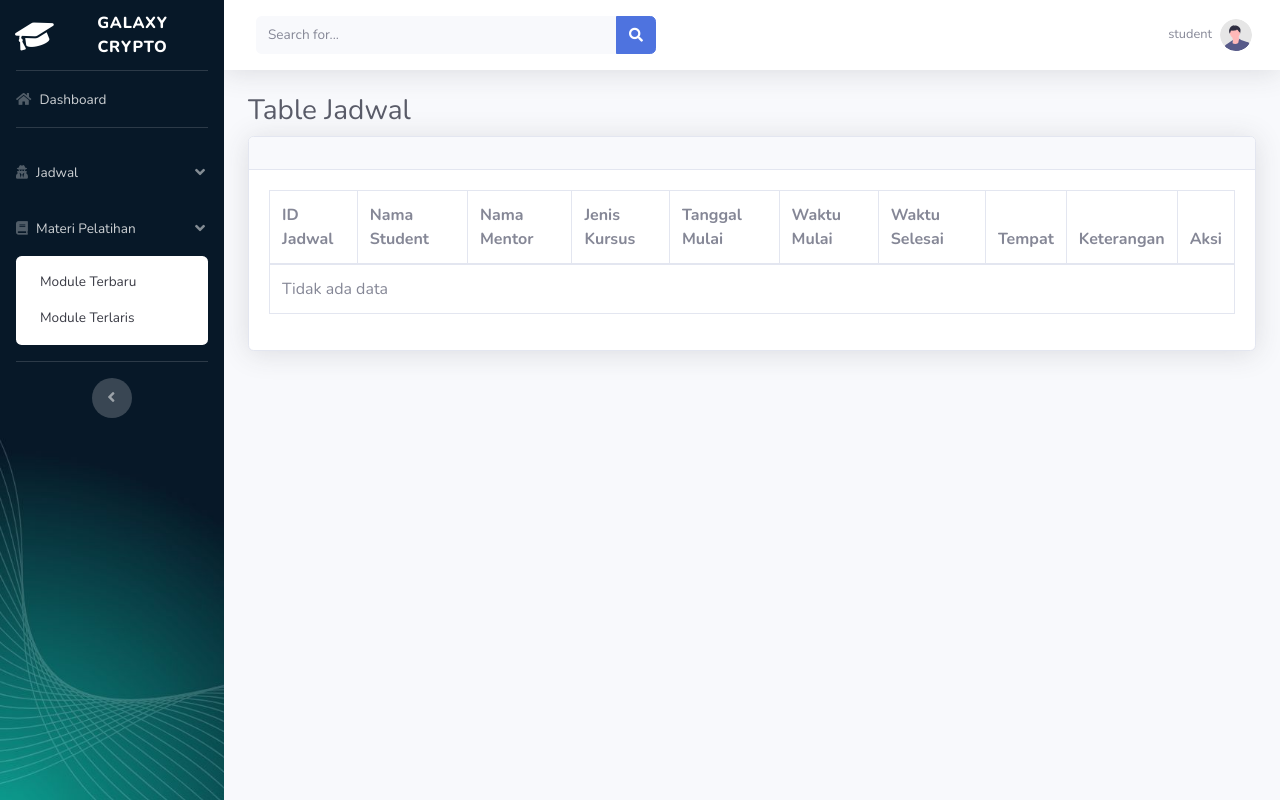
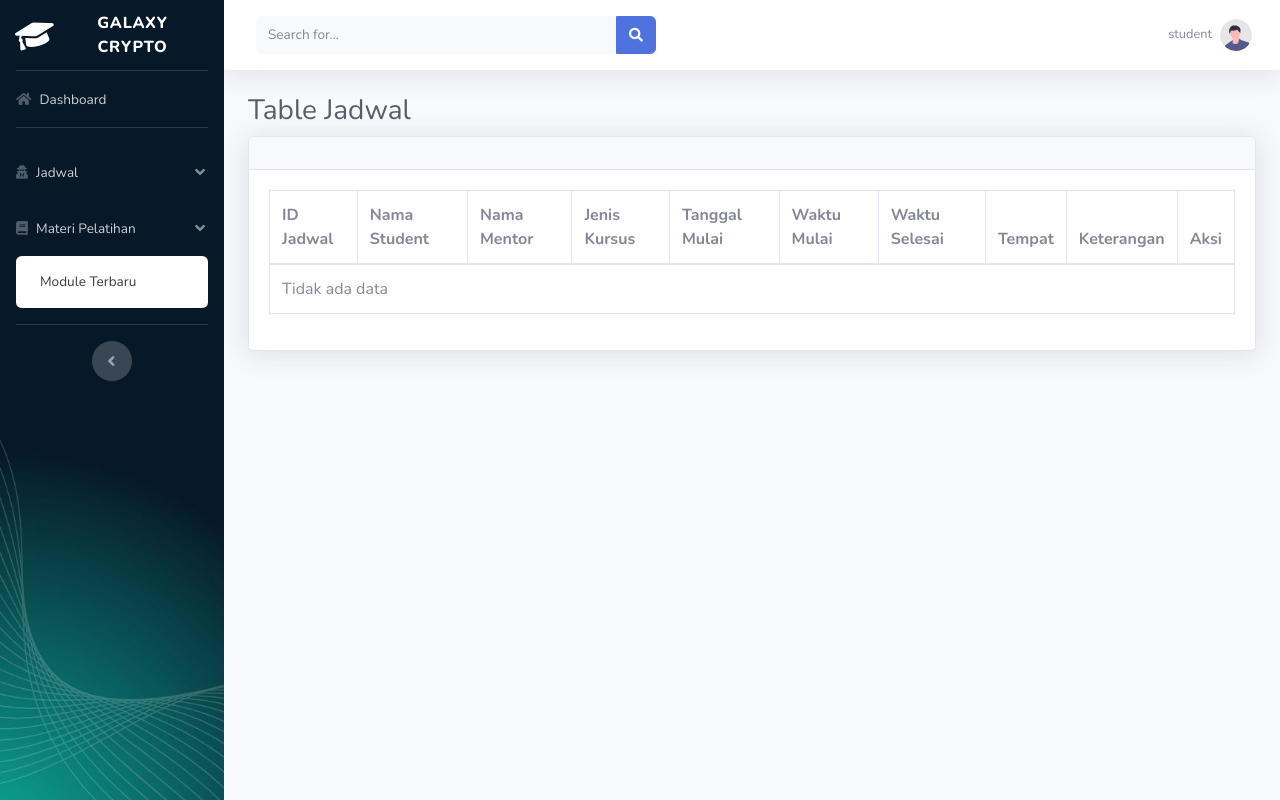
Before and after one commit to aribisma13/galaxy-crypto, a PHP site: page /student_akses.php in a window 1280 px wide, after a click on "Materi Pelatihan". Run offline with PHP 8.4, Linux system fonts and the light colour scheme; data that the repository does not hold is empty.

Commit message:
first commit

```diff
--- a/student_akses.php
+++ b/student_akses.php
@@ -80,8 +80,7 @@
                 </a>
                 <div id="collapseThree" class="collapse" aria-labelledby="headingThree" data-parent="#accordionSidebar">
                     <div class="bg-white py-2 collapse-inner rounded">
-                        <a class="collapse-item" href="module_terbaru.php">Module Terbaru</a>
-                        <a class="collapse-item" href="module_terlaris.php">Module Terlaris</a>
+                        <a class="collapse-item" href="module_student_akses.php">Module Terbaru</a>
                     </div>
                 </div>
             </li>
```
